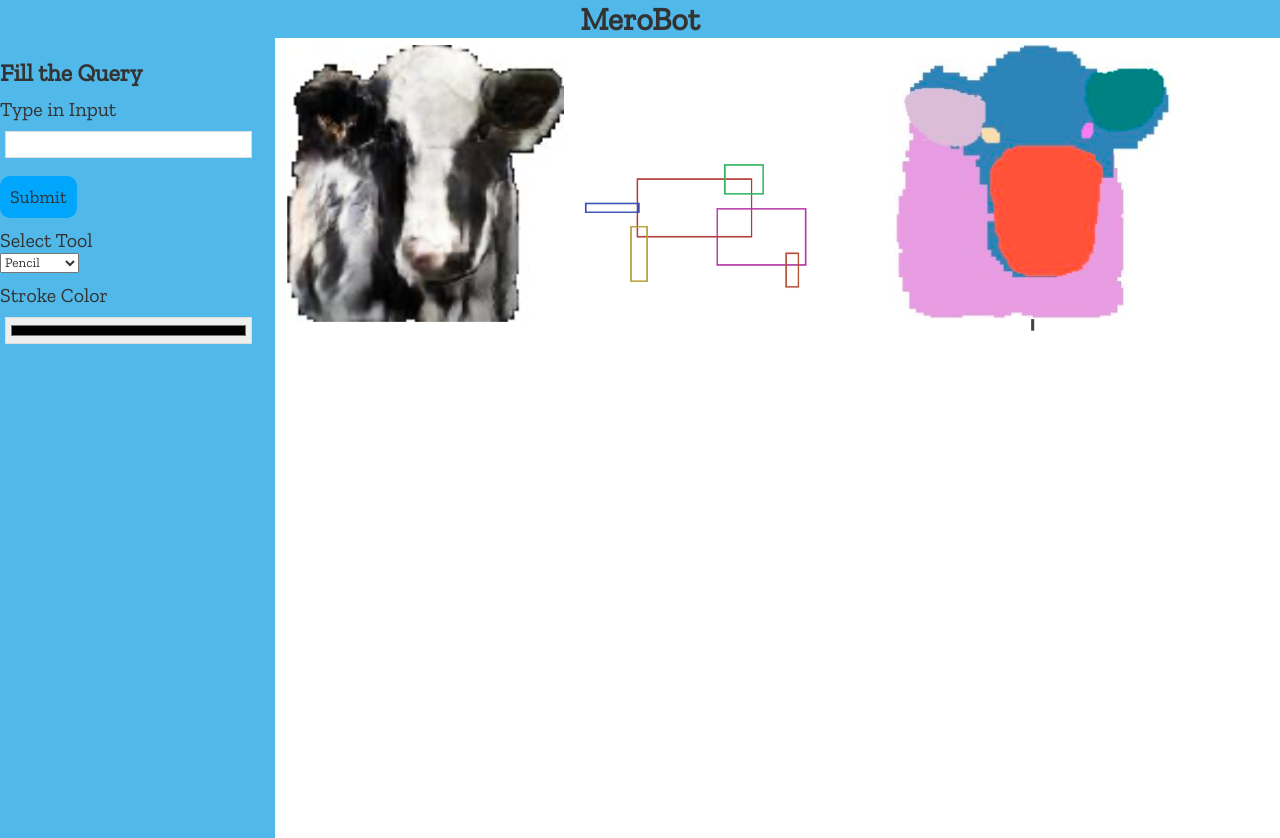
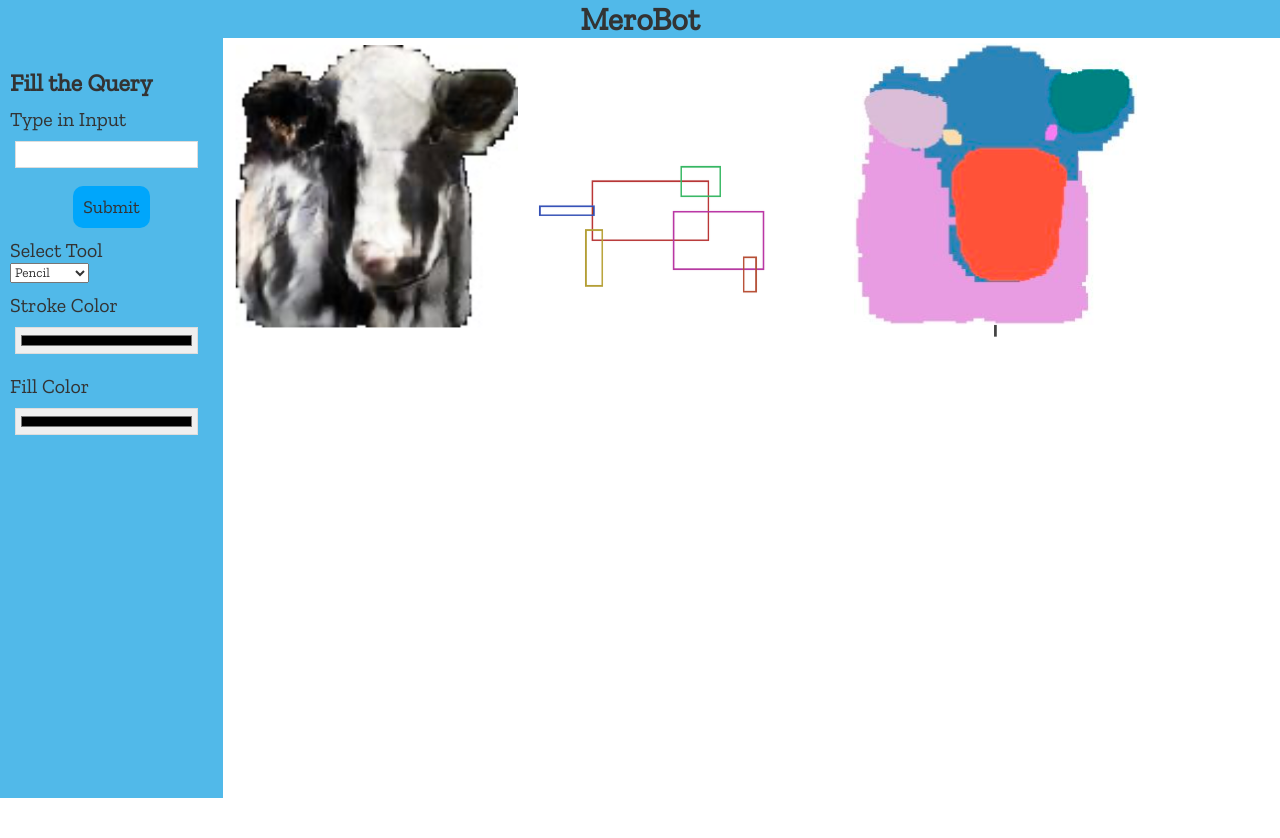
Before and after one commit to Mayank1403/Merobot, a React (Create React App) app: page / in a window 1280 px wide. After the commit the page ends 800 px from the top, so only its background shows below. Built offline with nearby package versions, Linux system fonts and the light colour scheme.

Commit message:
Worked on Warnings and added Fill

```diff
--- a/src/App.js
+++ b/src/App.js
@@ -1,4 +1,4 @@
-import Canvas from "./Canvas";
+// import Canvas from "./Canvas";
 import {useState} from 'react'
 import NavBar from "./NavBar";
 import "./style.css"
@@ -17,6 +17,7 @@ export const RECTANGLE = "rectangle";
 function App() {
   const [tool, setTool] = useState(PENCIL);
   const [color, setColor] = useState("#000");
+  const [fillColor, setFillColor] = useState("#000");
   const [query, setQuery] = useState('');
 
   const [selection, setSelection] = useState(false);
@@ -46,11 +47,17 @@ function App() {
     console.log(color);
   }
 
+  const changeFillColor = (event) => {
+    console.log(fillColor);
+    setFillColor(event.target.value);
+    console.log(fillColor);
+  }
+
   return (
     <div className="App">
       <NavBar/>
       <div className = "container">
-        <Form query={query} setQuery = {setQuery} tool={tool} setTool={setTool} color={color} changeColor = {changeColor}/>
+        <Form query={query} setQuery = {setQuery} tool={tool} setTool={setTool} color={color} changeColor = {changeColor} fillColor={fillColor} changeFillColor={changeFillColor}/>
 
 
         <div className = "flex-child canvas">
@@ -58,7 +65,7 @@ function App() {
           {images.map(image =>{
             return <img src = {image.url} key = {image.id} alt = "" onClick = {e=>openCanvas(image.id)}/>
           })}
-          <Modal show = {selection} tool = {tool} color = {color} closeModal = {closeModal} query={query} setQuery = {setQuery} tool={tool} setTool={setTool} color={color} changeColor = {changeColor}/>
+          <Modal show = {selection} color = {color} closeModal = {closeModal} query={query} setQuery = {setQuery} tool={tool} setTool={setTool} changeColor = {changeColor} fillColor={fillColor} changeFillColor={changeFillColor}/>
           {/* {selection && <Canvas tool={tool} color={color}/>} */}
 
         </div>
--- a/src/Canvas.js
+++ b/src/Canvas.js
@@ -1,8 +1,8 @@
 import React, { useState , useEffect} from "react";
-import { Stage, Layer, Rect } from "react-konva";
+import { Stage, Layer} from "react-konva";
 import Rectangle from "./Rectangle";
 import LineComponent from "./Line";
-import { RECTANGLE, PENCIL } from "./App";
+import { RECTANGLE} from "./App";
 
 // const initialRectangles = [
 //   {
@@ -35,6 +35,7 @@ const Canvas = (props) => {
   const [canvasWidth, setCanvasWidth] = useState([]);
 
   const color = props.color;
+  const fillColor = props.fillColor;
   const checkDeselect = (e) => {
     // deselect when clicked on empty area
     const clickedOnEmpty = e.target === e.target.getStage();
@@ -112,6 +113,7 @@ const Canvas = (props) => {
           label: input_label,
           closed: close,
           stroke: color,
+          fill: fillColor,
           key: lines.length + 1,
         };
         lines.push(newToAdd);
@@ -157,6 +159,7 @@ const Canvas = (props) => {
           points: lastLine,
           closed: false,
           stroke: color,
+          fill: fillColor,
           key: "0",
         },
       ]);
@@ -188,8 +191,8 @@ const Canvas = (props) => {
           ? handleRectangleMouseMove
           : handleLineMouseMove
       }
-      width={canvasWidth}
-      height={canvasHeight}
+      width={window.innerWidth * 0.75}
+      height={window.innerHeight * 0.80}
     >
       <Layer>
         {annotationsToDraw.map((value, i) => {
@@ -215,8 +218,8 @@ const Canvas = (props) => {
             keyValue={line.key}
             points={line.points}
             stroke={line.stroke}
+            fill={line.fill}
             closed={line.closed}
-            fill="blue"
             strokeWidth= {3}
           />
         ))}
--- a/src/Form.js
+++ b/src/Form.js
@@ -24,7 +24,8 @@ const Form = props => {
             </select>
             <label>Stroke Color</label>
             <input type="color" value={props.color} onChange={props.changeColor}/>
-
+            <label>Fill Color</label>
+            <input type="color" value={props.fillColor} onChange={props.changeFillColor}/>
         </div>
     );
 }
--- a/src/Modal.js
+++ b/src/Modal.js
@@ -1,4 +1,4 @@
-import React, {useState} from "react";
+import React from "react";
 import Canvas from "./Canvas";
 import Form from "./Form";
 
@@ -11,14 +11,14 @@ const Modal = props => {
     return (
         <div className = "modal">
             <div className = "modal-form">
-                <Form query={props.query} setQuery = {props.setQuery} tool={props.tool} setTool={props.setTool} color={props.color} changeColor = {props.changeColor}/>
+                <Form query={props.query} setQuery = {props.setQuery} tool={props.tool} setTool={props.setTool} color={props.color} changeColor = {props.changeColor} fillColor={props.fillColor} changeFillColor={props.changeFillColor}/>
             </div>
             <div className = "modal-content canvas">
                 <div className = "modal-header">
                     <h4>Title</h4>
                 </div>
                 <div className = "modal-body">
-                    <Canvas tool={props.tool} color={props.color}/>
+                    <Canvas tool={props.tool} color={props.color} fillColor={props.fillColor}/>
                 </div>
                 <div className = "modal-footer">
                     <button onClick={props.closeModal}>Close</button>
--- a/src/style.css
+++ b/src/style.css
@@ -23,7 +23,8 @@
 
 .sidebar{
     background: rgb(81, 185, 233);
-    height: 100vh;
+    padding: 10px;
+    height: 95vh;
     /* width: 100px; */
 }
 .canvas{
@@ -55,16 +56,17 @@
     border: 1px solid #ddd;
     font-size: 16px;
 }
-.sidebar button{
+.sidebar button, .modal-footer button{
     border: 0;
     padding: 10px;
     font-size: 18px;
     border-radius: 10px;
     background: #00A6FB;
     cursor: pointer;
-    margin-top: 8px;
+    display: block;
+    margin: 8px auto;
 }
-.sidebar button:hover{
+.sidebar button:hover, modal-footer button{
     border: 3px solid #333;
 }
 
@@ -95,3 +97,6 @@
     border-top: 1px solid #eee;
     border-bottom: 1px solid #eee;
 }
+.modal-form .sidebar{
+    height: 90vh;
+}
```
